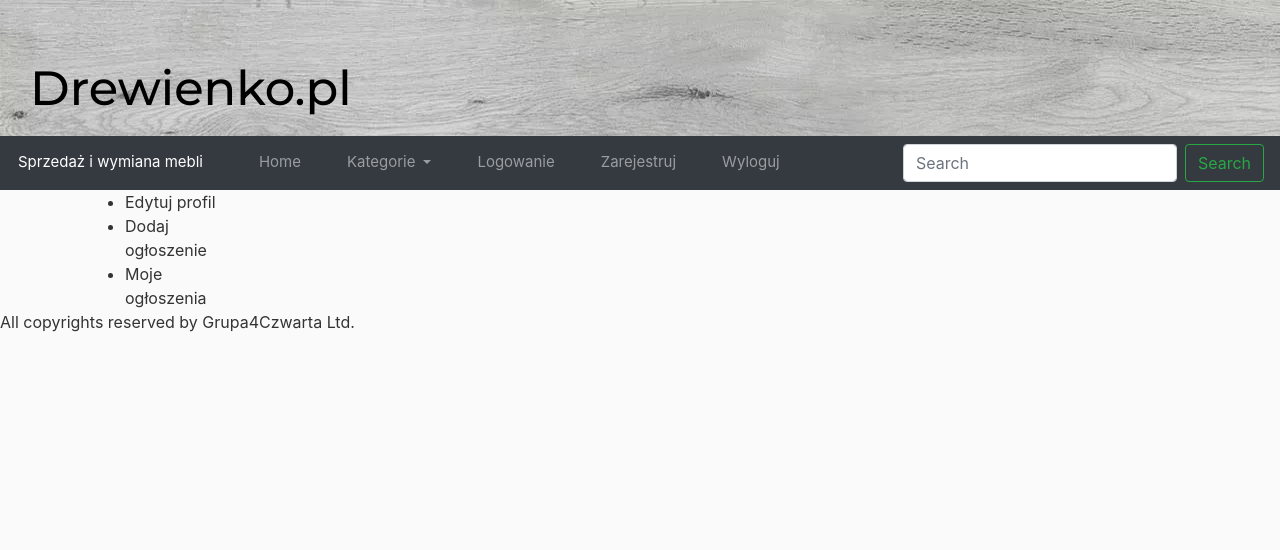
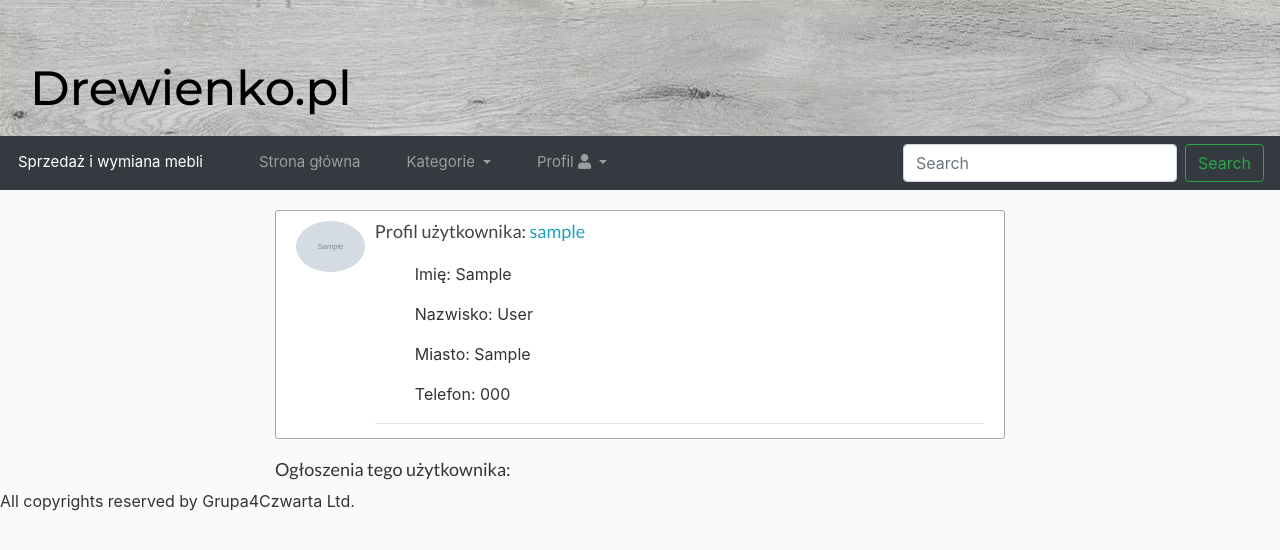
Before and after one commit to MonikaSzajwaj/Drewienko, a Django app: page /users/1/ in a window 1280 px wide. Shown: the top 550 px of the page. Run offline with Django 3.2, Linux system fonts and the light colour scheme; tables that the repository leaves empty hold one stand-in row (values such as "Sample post"); grey boxes marked "Sample" are stand-in pictures; some libraries are stand-ins or nearby versions.

Commit message:
re-organized user login and logout, profile and adding announcements

```diff
--- a/announcements/views.py
+++ b/announcements/views.py
@@ -5,6 +5,7 @@ from .models import Announcement
 
 class AnnouncementCreateView(LoginRequiredMixin, CreateView):
     model = Announcement
+    template_name = "portal_v1/announcement_form.html"
     fields = ['title', 'picture', 'content', 'city', 'price', 'category', 'shipping', 'sell_or_exchange']
 
     def form_valid(self, form):
@@ -26,7 +27,7 @@ class AnnouncementDetailView(DetailView):
 
 class AnnouncementUpdateView(LoginRequiredMixin, UserPassesTestMixin, UpdateView):
     model = Announcement
-    fields = ['title', 'picture', 'content', 'city', 'date_posted', 'author', 'price', 'category', 'shipping',
+    fields = ['title', 'picture', 'content', 'city', 'price', 'category', 'shipping',
               'sell_or_exchange']
     template_name = "portal_v1/announcement_form.html"
 
--- a/portal_v1/static/base.css
+++ b/portal_v1/static/base.css
@@ -3,10 +3,8 @@ body {
   color: #333333;
 }
 
-
 .page-header {
   background-image: url("wood.jpeg");
-  margin-top: 0;
   padding: 60px 20px 10px 30px;
 }
 
@@ -16,6 +14,7 @@ body {
   font-size: 36pt;
   text-decoration: none;
 }
+
 
 h2, h3, h4, h5 {
   font-family: 'Lato', sans-serif;
--- a/portal_v1/templates/portal_v1/announcement_detail.html
+++ b/portal_v1/templates/portal_v1/announcement_detail.html
@@ -1,15 +1,15 @@
 {% extends "portal_v1/base.html" %}
 {% block content %}
     <article class="media content-section">
-        <img class="article-img" style="width:40%" src="{{ object.picture.url }}">
+        <img class="article-img rounded" style="width:30%; margin-right: 10px " src="{{ object.picture.url }}">
         <div class="media-body">
             <div class="article-metadata">
                 <a class="mr-2" href="{% url "user-profile" object.author.pk %}">{{ object.author }}</a>
                 <small class="text-muted">{{ object.date_posted|date:"F d, Y" }}</small>
                 {% if object.author == user %}
                     <div>
-                        <a class="btn btn-secondary btn-sm mt-1 mb-1"  href="{% url 'announcement-update' object.id %}">Update</a>
-                        <a class="btn btn-danger btn-sm mt-1 mb-1"  href="{% url 'announcement-delete' object.id %}">Delete</a>
+                        <a class="btn btn-secondary btn-sm mt-1 mb-1"  href="{% url 'announcement-update' object.id %}">Edytuj</a>
+                        <a class="btn btn-danger btn-sm mt-1 mb-1"  href="{% url 'announcement-delete' object.id %}">Usuń</a>
                     </div>
                 {% endif %}
             </div>
--- a/portal_v1/templates/portal_v1/base.html
+++ b/portal_v1/templates/portal_v1/base.html
@@ -11,12 +11,12 @@
     <link rel="stylesheet" href="https://maxcdn.bootstrapcdn.com/bootstrap/4.0.0/css/bootstrap.min.css" integrity="sha384-Gn5384xqQ1aoWXA+058RXPxPg6fy4IWvTNh0E263XmFcJlSAwiGgFAW/dAiS6JXm" crossorigin="anonymous">
     <link href="https://fonts.googleapis.com/css2?family=Montserrat:wght@500&display=swap" rel="stylesheet">
     <link href="https://fonts.googleapis.com/css2?family=Lato:ital,wght@0,400;1,700&family=Montserrat:ital,wght@0,900;1,100;1,700;1,800;1,900&display=swap" rel="stylesheet">
+    <link rel="stylesheet" href="https://use.fontawesome.com/releases/v5.7.0/css/all.css" integrity="sha384-lZN37f5QGtY3VHgisS14W3ExzMWZxybE1SJSEsQp9S+oqd12jhcu+A56Ebc1zFSJ" crossorigin="anonymous">
 
     <!-- Load an icon library -->
     <link rel="stylesheet" href="https://cdnjs.cloudflare.com/ajax/libs/font-awesome/4.7.0/css/font-awesome.min.css">
 
     <meta charset="UTF-8">
-
     <link rel="stylesheet" type="text/css" href=" {% static 'base.css' %} ">
 
 </head>
@@ -31,7 +31,7 @@
         <div class="collapse navbar-collapse" id="navbarSupportedContent">
             <ul class="navbar-nav mr-auto">
                 <li class="nav-item">
-                     <a class="nav-link" href="/">Home</a>
+                     <a class="nav-link" href="/">Strona główna</a>
                 </li>
                 <li class="nav-item dropdown">
                      <a class="nav-link dropdown-toggle" href="#" id="navbarDropdown" role="button" data-toggle="dropdown" aria-haspopup="true" aria-expanded="false">
@@ -50,14 +50,20 @@
                         <a class="dropdown-item" href="#">Inne..</a>
                      </div>
                 </li>
-                <li class="nav-item">
-                    <a class="nav-link" href="/login">Logowanie</a>
-                </li>
-                <li class="nav-item">
-                    <a class="nav-link " href="/register">Zarejestruj</a>
-                </li>
-                <li class="nav-item">
-                   <a class="nav-link " href="/logout">Wyloguj</a>
+                <li class="nav-item dropdown">
+                    <a class="nav-link dropdown-toggle" href="#" id="navbarDropdown" role="button" data-toggle="dropdown" aria-haspopup="true" aria-expanded="false">
+                        Profil <span class="fas fa-user"></span>
+                     </a>
+                    <div class="dropdown-menu" role="menu">
+                        {% if not user.is_authenticated %}
+                        <a class="dropdown-item" href="/login">Logowanie <span class="fas fa-sign-in-alt"></span></a>
+                        <a class="dropdown-item" href="/register">Zarejestruj <span class="fas fa-registered"></span></a>
+                        {% endif %}
+                        {% if user.is_authenticated %}
+                        <a class="dropdown-item" href="{% url "user-profile" user.pk %}">Mój profil <span class="fas fa-user-secret"></span></a>
+                        <a class="dropdown-item" href="/logout">Wyloguj <span class="fas fa-sign-out-alt"></span></a>
+                        {% endif %}
+                    </div>
                 </li>
             </ul>
             <form class="form-inline my-2 my-lg-0">
--- a/portal_v1/templates/portal_v1/home.html
+++ b/portal_v1/templates/portal_v1/home.html
@@ -2,7 +2,7 @@
 {% block content %}
     {% for ann_item in ann_items %}
         <article class="media content-section">
-            <img class="article-img" style="width:30%" src="{{ ann_item.picture.url }}">
+            <img class="article-img rounded" style="width:20%; margin-right: 10px" src="{{ ann_item.picture.url }}">
             <div class="media-body">
                 <div class="article-metadata">
                     <a class="mr-2" href="{% url 'user-profile' ann_item.author.id %}">{{ ann_item.author }}</a>
--- a/portal_v1/templates/portal_v1/register.html
+++ b/portal_v1/templates/portal_v1/register.html
@@ -8,7 +8,7 @@
             {% csrf_token %}
             <h2><b>Rejestracja</b></h2>
             <p>Uzupełnij poniższe pola by dokonać rejestracji.</p>
-            {{ form }}
+            {{ form.as_p }}
 {#            <div>#}
 {#                <label for="username_input">Nazwa użytkownika: </label>#}
 {#                <input type="text" name="username" id="username_input" value="{{ username }}">#}
@@ -25,7 +25,7 @@
 {#                <label for="password2_input">Powtórz hasło: </label>#}
 {#                <input type="password" name="password2" id="password2_input" value="{{ password2 }}">#}
 {#            </div>#}
-            <input type="submit" value="rejestruj">
+            <input type="submit" value="Rejestruj">
         </form>
     </div>
 {% endblock %}
--- a/portal_v1/templates/portal_v1/user_profile.html
+++ b/portal_v1/templates/portal_v1/user_profile.html
@@ -1,14 +1,35 @@
 {% extends "portal_v1/base.html" %}
 {% load crispy_forms_tags %}
-    {% if object.pk == user.pk %}
-                 {% block left-side %}
-                     <ul>
-                        <li>Edytuj profil</li>
-                        <li>Dodaj ogłoszenie</li>
-                        <li>Moje ogłoszenia</li>
-                     </ul>
-                 {% endblock %}
+         {% block left-side %}
+             {% if object.userprofile.user == user %}
+             <div class="side-content" style="text-align: left">
+                 <ul class="navbar-left">
+                    <a href="#">Edytuj profil</a>
+                    <a href="{% url 'announcement-create' %}">Dodaj ogłoszenie</a>
+                    <a href="#">Moje ogłoszenia</a>
+                 </ul>
+             </div>
+             {% endif %}
+         {% endblock %}
+{% block content %}
+    <article class="media content-section">
+    <div class="article-title"></div>
+        <img class="rounded-circle" style="width:10%; margin-right: 10px" src="{{ object.userprofile.avatar.url }}">
+        <div class="media-body">
+            <div class="article-metadata">
+                <h2 class="article-title">Profil użytkownika: <inf class="text-info">{{ object.username }}</inf></h2>
+                <ul class="user-data" style="margin-top: 20px">
+                    <p>Imię: {{ object.first_name }}</p>
+                    <p>Nazwisko: {{ object.last_name }}</p>
+                    <p>Miasto: {{ object.userprofile.city }}</p>
+                    <p>Telefon: {{ object.userprofile.phone_number }}</p>
+                </ul>
+            </div>
+        </div>
+    </article>
+    <div>
+    {% if object.userprofile.user != user %}
+        <h3>Ogłoszenia tego użytkownika: </h3>
     {% endif %}
-{% block content %}
-    <div class="article-title"></div>
+    </div>
 {%  endblock %}
--- a/users/models.py
+++ b/users/models.py
@@ -13,7 +13,6 @@ class UserProfile(models.Model):
     phone_number = models.CharField(validators=[phone_regex], max_length=17, blank=True)
     city = models.CharField("City", max_length=1024)
     avatar = models.ImageField(upload_to='avatars', blank=True)
-
 
     class Meta:
         verbose_name = "Użytkownik"
--- a/users/views.py
+++ b/users/views.py
@@ -15,6 +15,7 @@ from .forms import SignUpForm
 class UserProfileView(DetailView):
     model = User
     template_name = "portal_v1/user_profile.html"
+    context_object_name = "user_profile"
 
 
 
```
Also changed, not shown: users/forms.py (+14 -14 lines).
